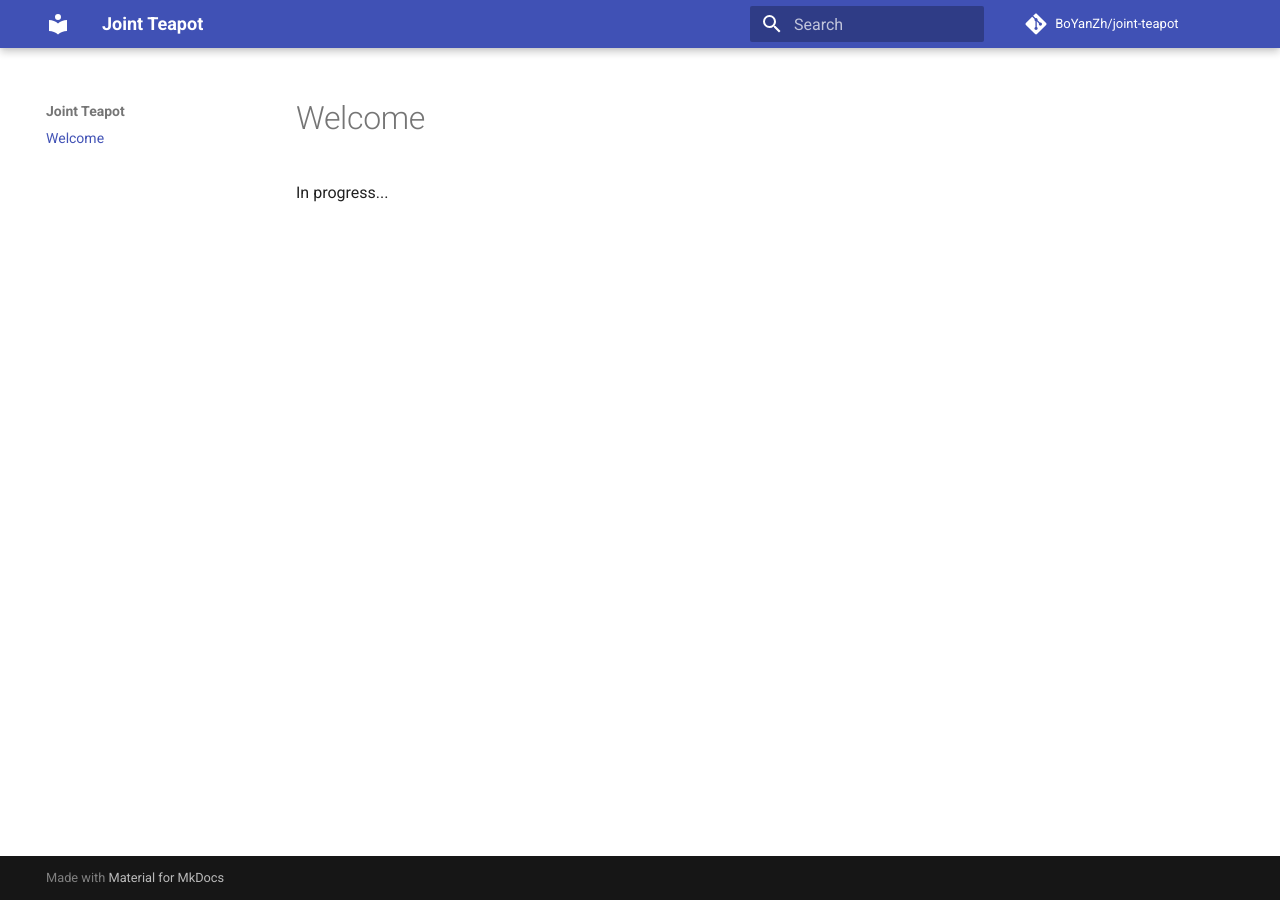
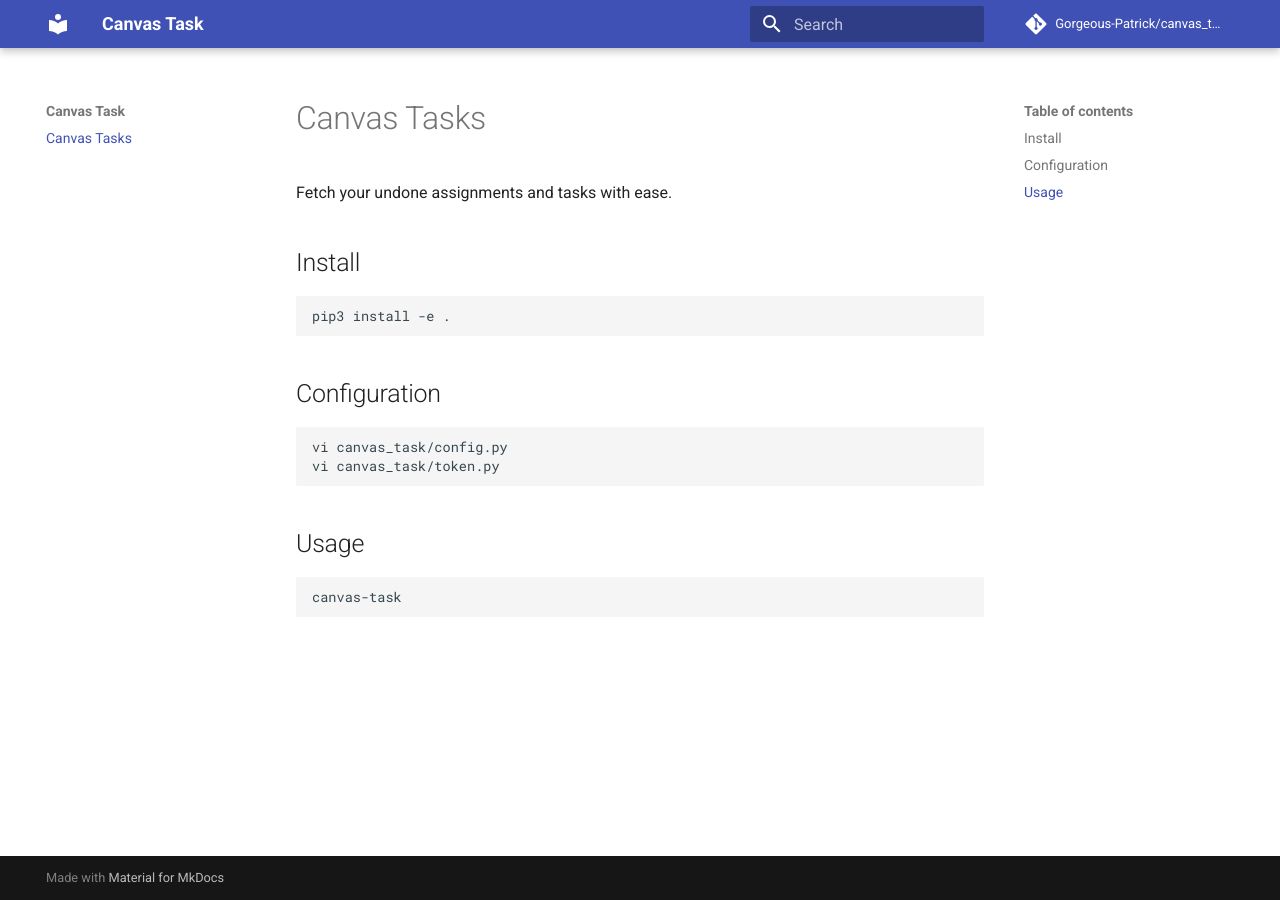
Before and after one commit to Gorgeous-Patrick/canvas_task, an MkDocs documentation site: the page built from docs/index.md, in a window 1280 px wide. Built offline with MkDocs 1.6.1 and Material for MkDocs 9.7.7, drawn with Linux system fonts in a browser that asks for light colours; comment, search, counter and statistics services are not loaded.

````diff
--- a/docs/index.md
+++ b/docs/index.md
@@ -1,3 +1,22 @@
-# Welcome
+# Canvas Tasks
 
-In progress...
+Fetch your undone assignments and tasks with ease.
+
+## Install
+
+```bash
+pip3 install -e .
+```
+
+## Configuration
+
+```bash
+vi canvas_task/config.py
+vi canvas_task/token.py
+```
+
+## Usage
+
+```bash
+canvas-task
+```
--- a/mkdocs.yml
+++ b/mkdocs.yml
@@ -1,5 +1,5 @@
-site_name: Joint Teapot
-repo_url: https://github.com/BoYanZh/joint-teapot
-repo_name: BoYanZh/joint-teapot
+site_name: Canvas Task
+repo_url: https://github.com/Gorgeous-Patrick/canvas_task
+repo_name: Gorgeous-Patrick/canvas_task
 theme:
   name: material
````
Also changed, not shown: README.md (+15 -8 lines).
